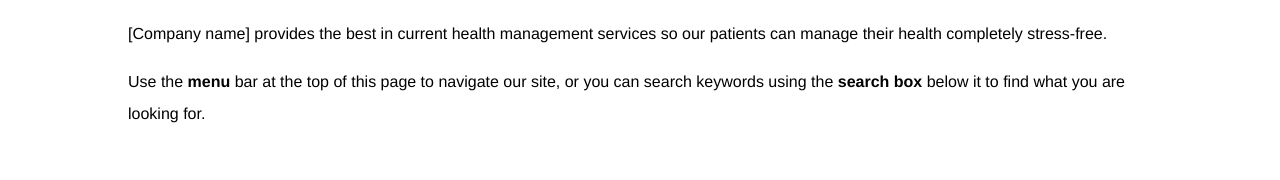
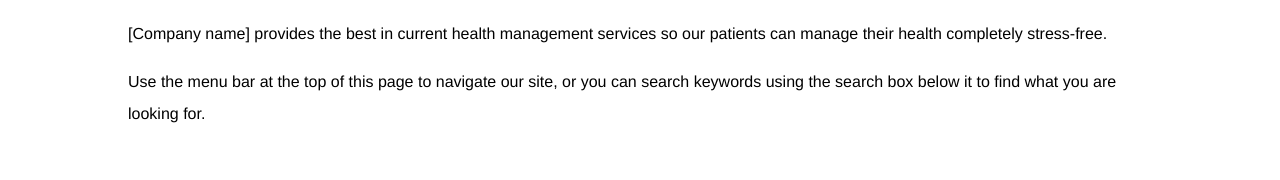
Before and after one commit to 104667483/Assignment-1, a plain HTML site: page index.html in a window 1280 px wide. Shown: the part 861-1041 px from the top of the page. Drawn offline with Linux system fonts and the light colour scheme.

Commit message:
Remove strong tags

```diff
--- a/index.html
+++ b/index.html
@@ -38,8 +38,8 @@
         </header>
         <p>[Company name] provides the best in current health management services so our patients
             can manage their health completely stress-free.</p><!--Feel free to improve this company description-->
-        <p>Use the <strong>menu</strong> bar at the top of this page to navigate our site, or you can search
-            keywords using the <strong>search box</strong> below it to find what you are looking for.</p>
+        <p>Use the menu bar at the top of this page to navigate our site, or you can search
+            keywords using the search box below it to find what you are looking for.</p>
         <!--Explaining in simple terms for accessibility for elderly users etc.-->
 
         <br>
```
